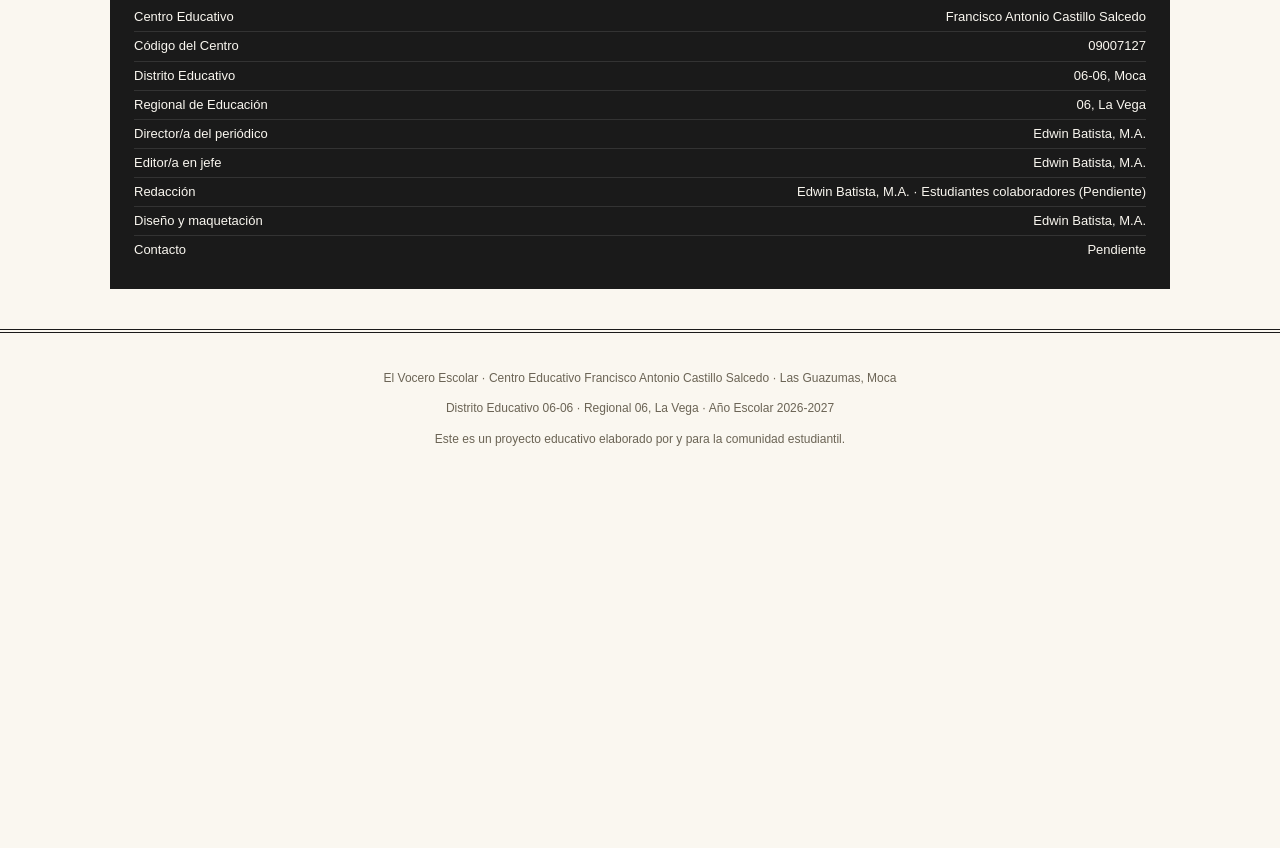
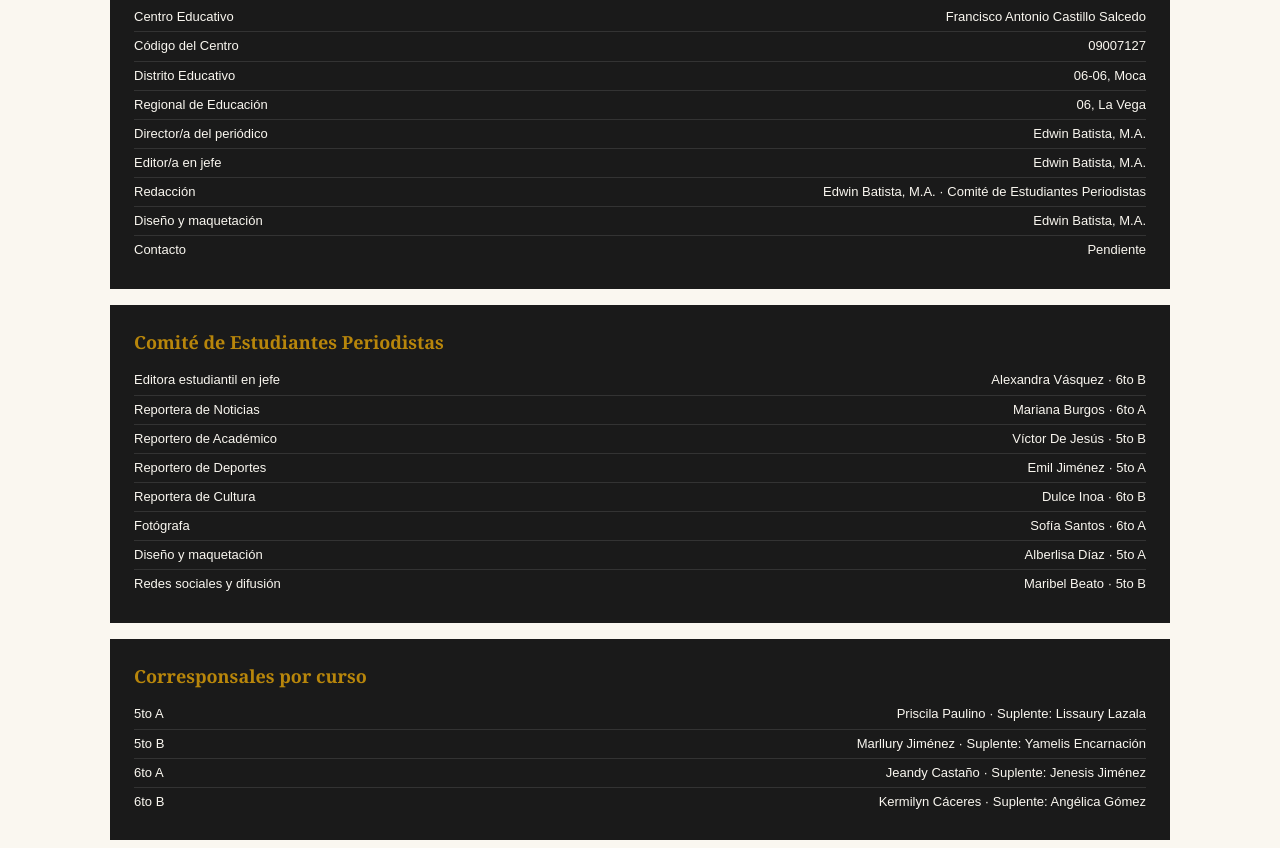
Before and after one commit to edwinbatistagarcia-arch/periodico-escolar-2026-2027, a plain HTML site: page index.html in a window 1280 px wide. Shown: the part 3752-4600 px from the top of the page. Before the commit the page ends 4236 px from the top, so only its background shows below. Drawn offline with Linux system fonts and the light colour scheme.

Commit message:
Agregar Comité de Estudiantes Periodistas y corresponsales a la sección de Redacción
Co-Authored-By: Claude Opus 5.5 <noreply@anthropic.com>

```diff
--- a/index.html
+++ b/index.html
@@ -187,9 +187,27 @@
       <div class="row"><span>Regional de Educación</span><span>06, La Vega</span></div>
       <div class="row"><span>Director/a del periódico</span><span>Edwin Batista, M.A.</span></div>
       <div class="row"><span>Editor/a en jefe</span><span>Edwin Batista, M.A.</span></div>
-      <div class="row"><span>Redacción</span><span>Edwin Batista, M.A. · Estudiantes colaboradores (Pendiente)</span></div>
+      <div class="row"><span>Redacción</span><span>Edwin Batista, M.A. · Comité de Estudiantes Periodistas</span></div>
       <div class="row"><span>Diseño y maquetación</span><span>Edwin Batista, M.A.</span></div>
       <div class="row"><span>Contacto</span><span>Pendiente</span></div>
+    </div>
+    <div class="staffbox">
+      <h4>Comité de Estudiantes Periodistas</h4>
+      <div class="row"><span>Editora estudiantil en jefe</span><span>Alexandra Vásquez · 6to B</span></div>
+      <div class="row"><span>Reportera de Noticias</span><span>Mariana Burgos · 6to A</span></div>
+      <div class="row"><span>Reportero de Académico</span><span>Víctor De Jesús · 5to B</span></div>
+      <div class="row"><span>Reportero de Deportes</span><span>Emil Jiménez · 5to A</span></div>
+      <div class="row"><span>Reportera de Cultura</span><span>Dulce Inoa · 6to B</span></div>
+      <div class="row"><span>Fotógrafa</span><span>Sofía Santos · 6to A</span></div>
+      <div class="row"><span>Diseño y maquetación</span><span>Alberlisa Díaz · 5to A</span></div>
+      <div class="row"><span>Redes sociales y difusión</span><span>Maribel Beato · 5to B</span></div>
+    </div>
+    <div class="staffbox">
+      <h4>Corresponsales por curso</h4>
+      <div class="row"><span>5to A</span><span>Priscila Paulino · Suplente: Lissaury Lazala</span></div>
+      <div class="row"><span>5to B</span><span>Marllury Jiménez · Suplente: Yamelis Encarnación</span></div>
+      <div class="row"><span>6to A</span><span>Jeandy Castaño · Suplente: Jenesis Jiménez</span></div>
+      <div class="row"><span>6to B</span><span>Kermilyn Cáceres · Suplente: Angélica Gómez</span></div>
     </div>
   </section>
 
--- a/styles.css
+++ b/styles.css
@@ -174,7 +174,8 @@
     font-family:Arial,sans-serif;font-size:13px;
   }
   .staffbox h4{margin:0 0 10px;font-family:'Playfair Display',Georgia,serif;font-size:18px;color:var(--gold);}
-  .staffbox .row{display:flex;justify-content:space-between;padding:4px 0;border-bottom:1px solid #333;}
+  .staffbox .row{display:flex;justify-content:space-between;gap:12px;padding:4px 0;border-bottom:1px solid #333;}
+  .staffbox .row span:last-child{text-align:right;}
   .staffbox .row:last-child{border-bottom:none;}
 
   footer{
```
